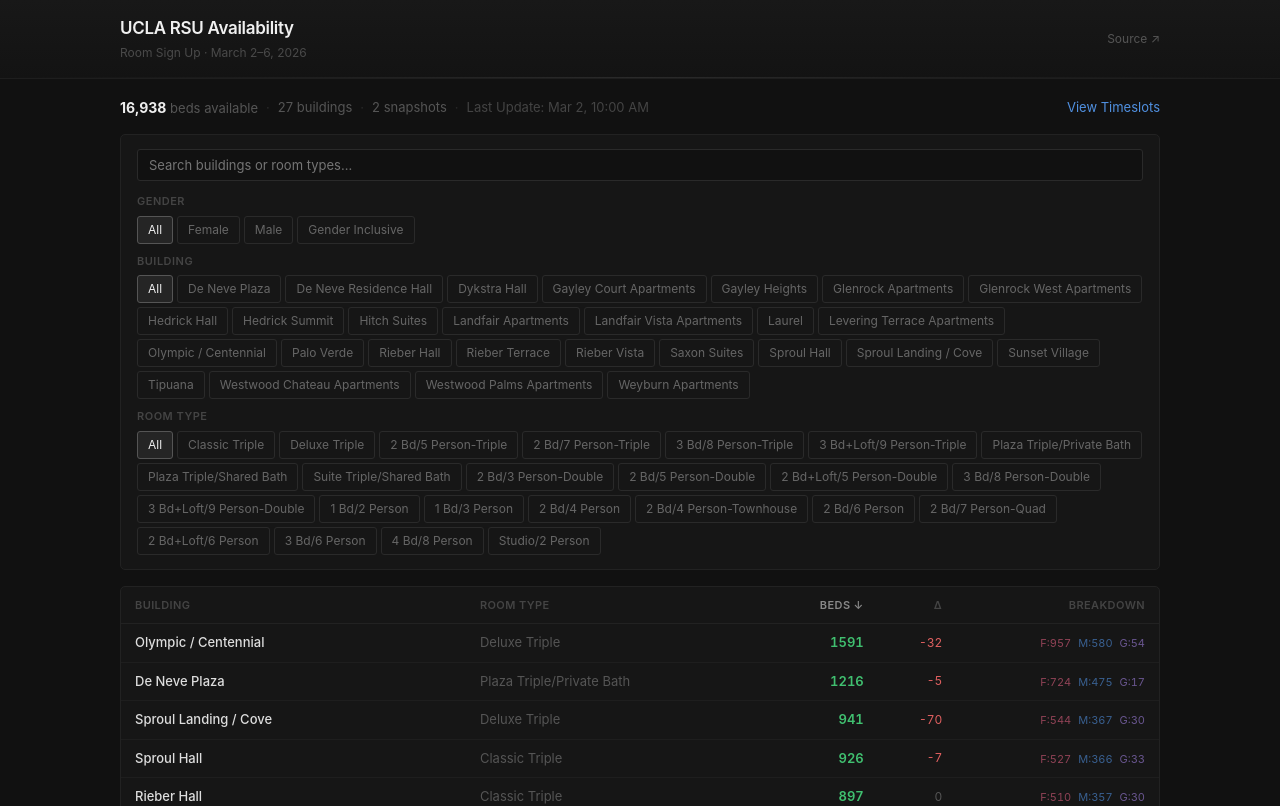
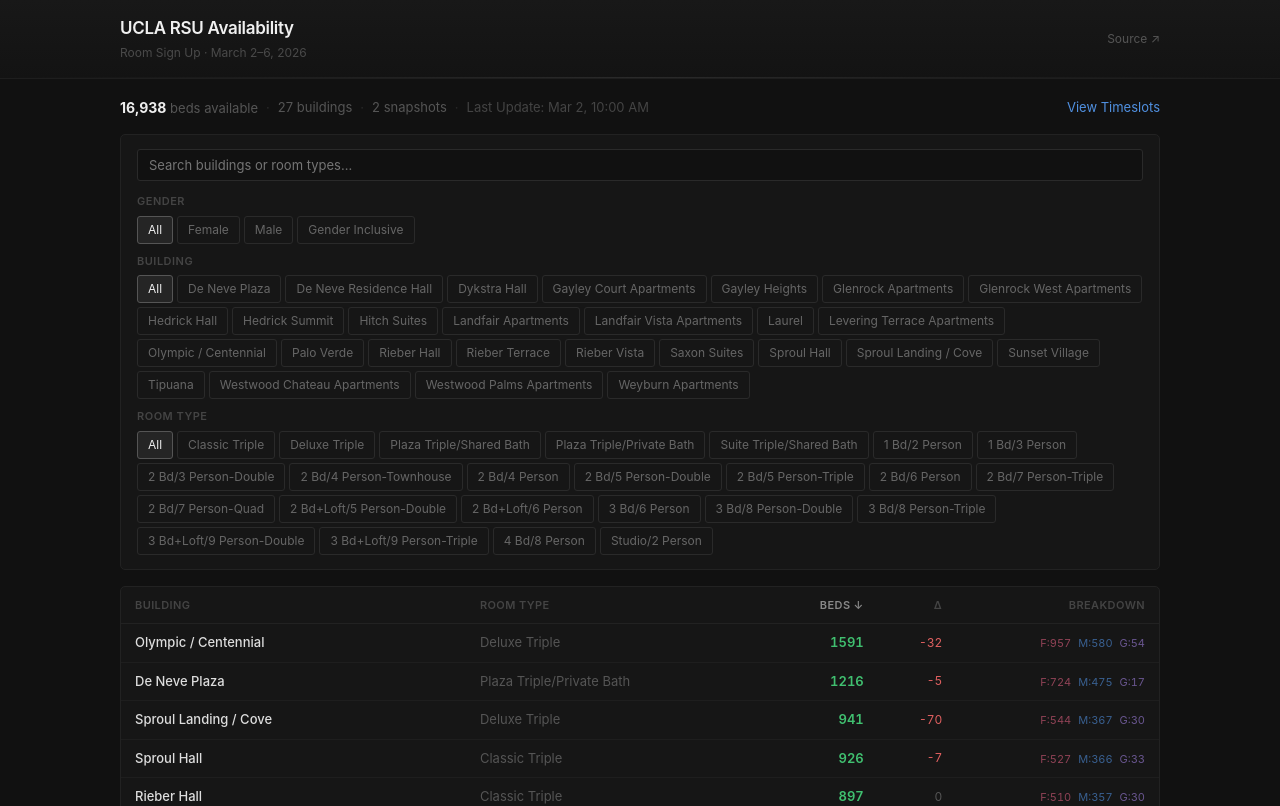
Before and after one commit to AlexJLin/ucla-rsu-tracker, a Next.js app: page / in a window 1280 px wide. Shown: the top 806 px of the page. Built offline with nearby package versions, Linux system fonts and the light colour scheme.

Commit message:
filter ordering

```diff
--- a/app/page.tsx
+++ b/app/page.tsx
@@ -29,16 +29,21 @@
 
 // Room type display order — partial match, earlier = higher priority
 const ROOM_TYPE_ORDER = [
-  "classic triple", "deluxe triple", "triple",
-  "classic double", "deluxe double", "double",
-  "plaza shared", "plaza private", "plaza triple", "plaza double", "plaza",
-  "suite shared", "suite private", "suite triple", "suite double", "suite",
-  "single",
-  // Apartments
-  "1 bd", "1 bed",
-  "2 bd", "2 bed",
-  "3 bd", "3 bed",
-  "4 bd", "4 bed",
+  "classic triple",
+  "deluxe triple",
+  "plaza triple/shared", "plaza triple shared",
+  "plaza triple/private", "plaza triple private",
+  "suite triple/shared", "suite triple shared",
+  // Apartments by increasing bed count
+  "1 bd/2", "1 bd/3",
+  "2 bd/3", "2 bd/4 person-double", "2 bd/4 person-triple",
+  "2 bd/4 person-townhouse", "2 bd/4 person",
+  "2 bd/5 person-double", "2 bd/5 person-triple", "2 bd/5 person",
+  "2 bd/6", "2 bd/7 person-triple", "2 bd/7 person-quad", "2 bd/7 person",
+  "2 bd+loft/5", "2 bd+loft/6", "2 bd+loft/9",
+  "3 bd/5", "3 bd/6", "3 bd/8",
+  "3 bd+loft/9",
+  "4 bd/8",
   "studio",
 ];
 
@@ -46,11 +51,18 @@
   return [...types].sort((a, b) => {
     const al = a.toLowerCase();
     const bl = b.toLowerCase();
-    let ai = ROOM_TYPE_ORDER.findIndex((p) => al.includes(p));
-    let bi = ROOM_TYPE_ORDER.findIndex((p) => bl.includes(p));
+    // Try exact match first, then partial
+    let ai = ROOM_TYPE_ORDER.findIndex((p) => al === p);
+    let bi = ROOM_TYPE_ORDER.findIndex((p) => bl === p);
+    if (ai === -1) ai = ROOM_TYPE_ORDER.findIndex((p) => al.includes(p));
+    if (bi === -1) bi = ROOM_TYPE_ORDER.findIndex((p) => bl.includes(p));
     if (ai === -1) ai = 999;
     if (bi === -1) bi = 999;
     if (ai !== bi) return ai - bi;
+    // Tiebreaker: extract total person count
+    const numA = al.match(/(\d+)\s*person/)?.[1];
+    const numB = bl.match(/(\d+)\s*person/)?.[1];
+    if (numA && numB) return parseInt(numA) - parseInt(numB);
     return a.localeCompare(b);
   });
 }
```
